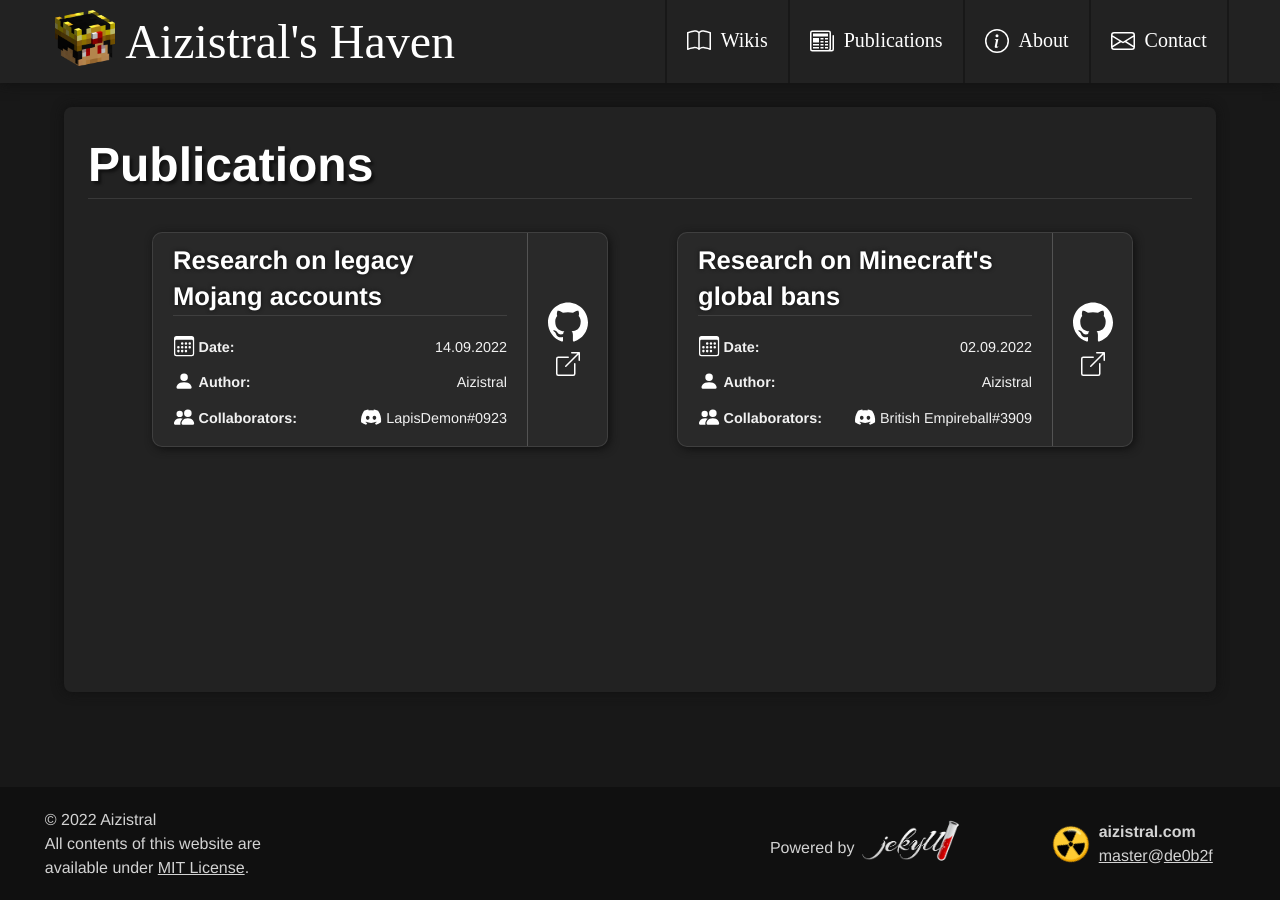
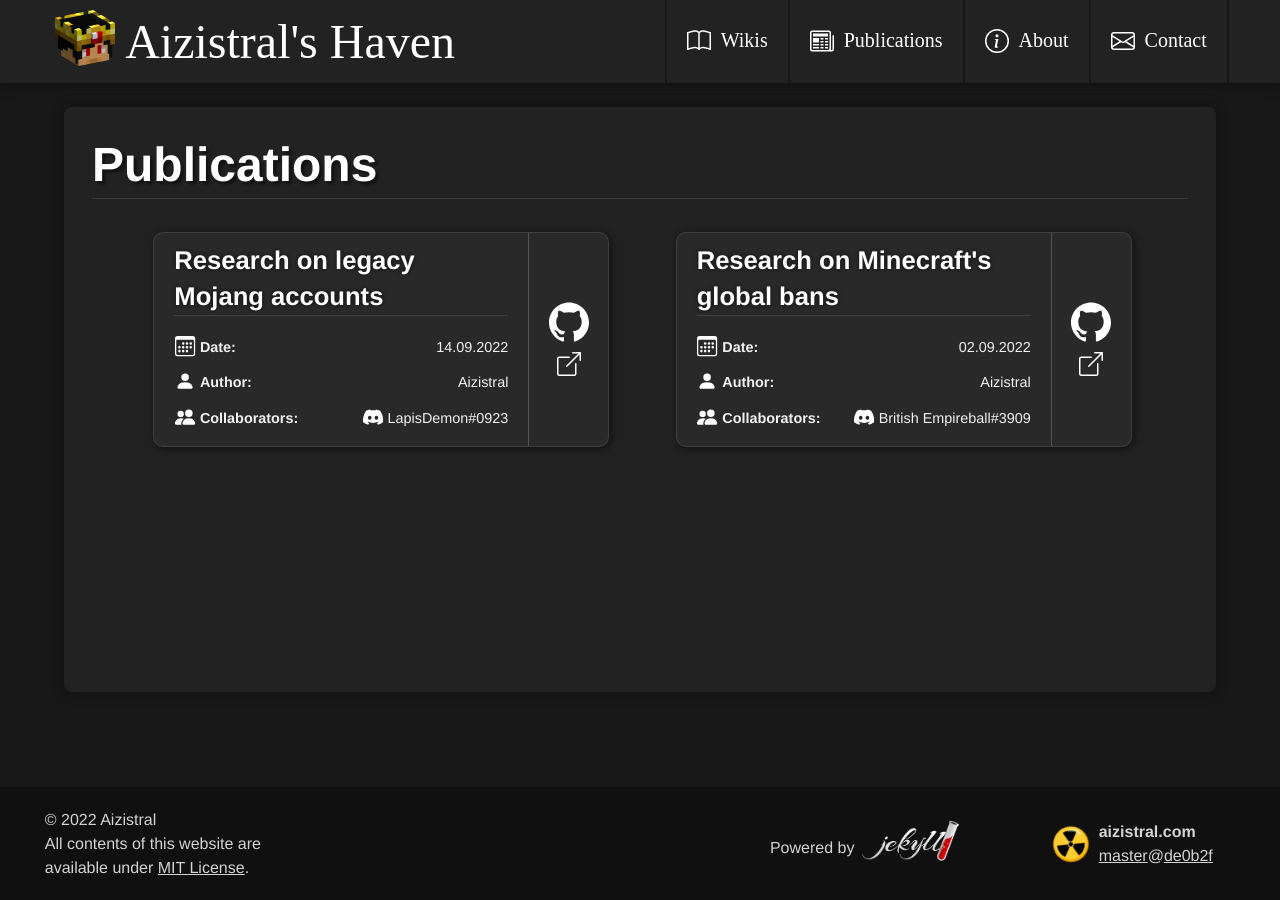
Before and after one commit to Aizistral-Studios/aizistral.com, a Jekyll site: the page built from publications.html, in a window 1280 px wide. Built offline with Jekyll 4.4.1, drawn with Linux system fonts in a browser that asks for light colours.

Commit message:
Change default main padding

```diff
--- a/_sass/defaults.scss
+++ b/_sass/defaults.scss
@@ -71,7 +71,7 @@
 	margin: 24px auto;
 	border-radius: 8px 8px 8px 8px;
 	background-color: var(--MAIN-BACKGROUND);
-	padding: 0.7rem 1.5rem;
+	padding: 0.7rem 1.75rem;
 	box-shadow: 0px 0px 12px 0px var(--CARD-SHADOW-COLOR);
 }
 
```
